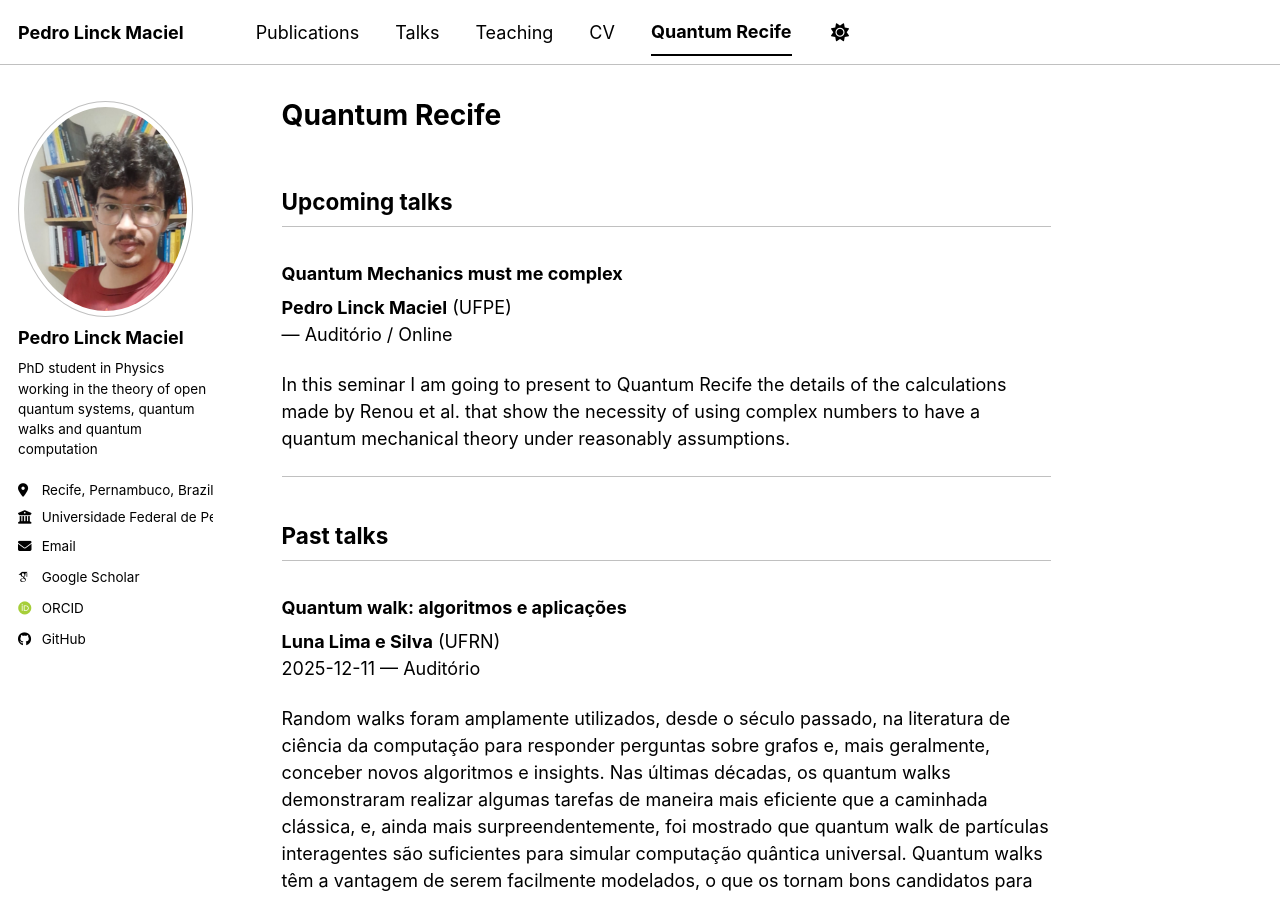
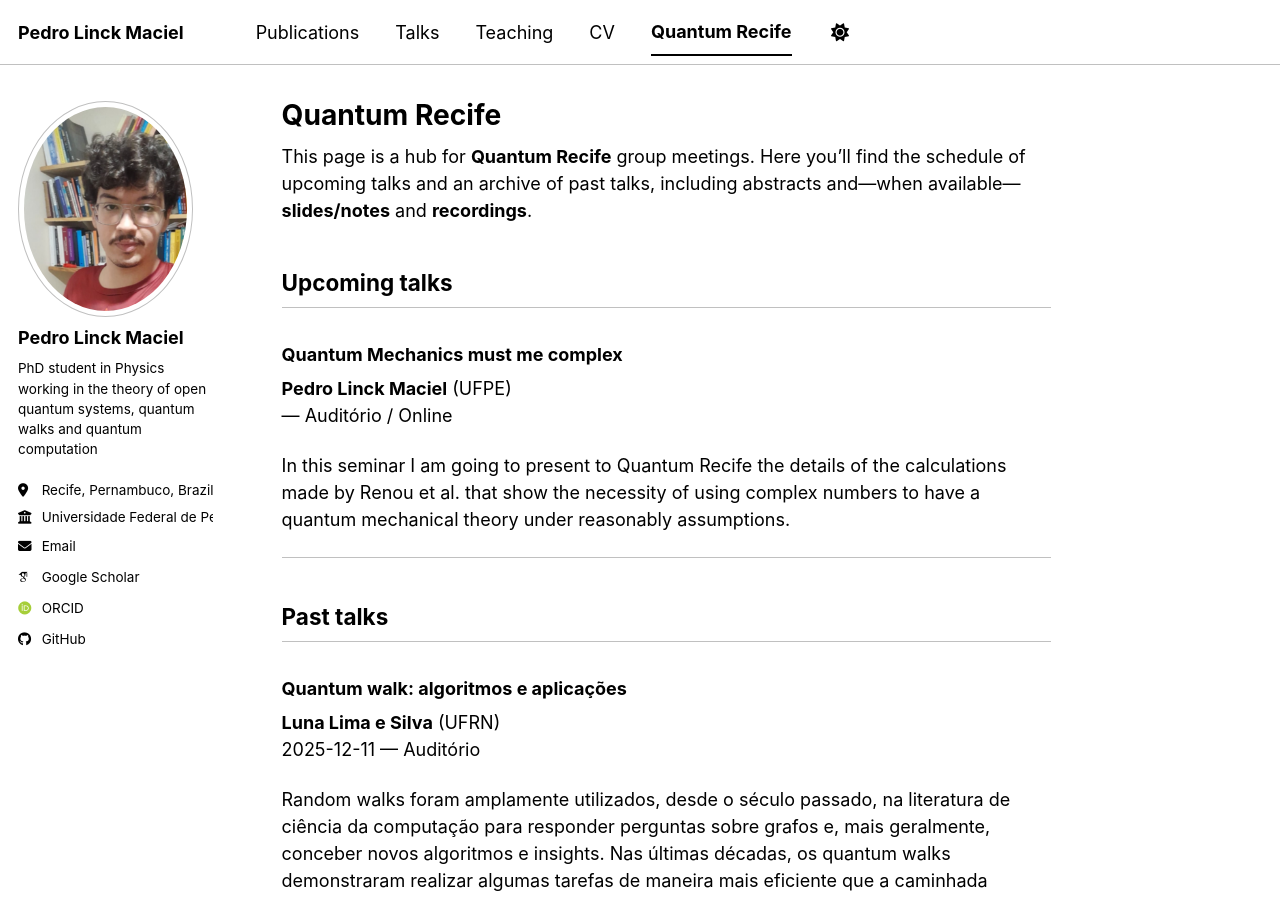
Before and after one commit to pedrolinckm/pedrolinckm.github.io, a Jekyll site: the page built from _pages/quantum-recife.md, in a window 1280 px wide and 900 px high. Built offline with Jekyll 4.4.1, drawn with Linux system fonts in a browser that asks for light colours; some web fonts are replaced; a script bundle is joined from its source files by our own code; library files that are not in the unit come from our copies.

Commit message:
Update quantum-recife.md

```diff
--- a/_pages/quantum-recife.md
+++ b/_pages/quantum-recife.md
@@ -4,6 +4,8 @@ title: "Quantum Recife"
 permalink: /quantum-recife/
 author_profile: true
 ---
+
+This page is a hub for **Quantum Recife** group meetings. Here you’ll find the schedule of upcoming talks and an archive of past talks, including abstracts and—when available—**slides/notes** and **recordings**.
 
 ## Upcoming talks
 {% for t in site.data.quantum_recife.upcoming %}
```
